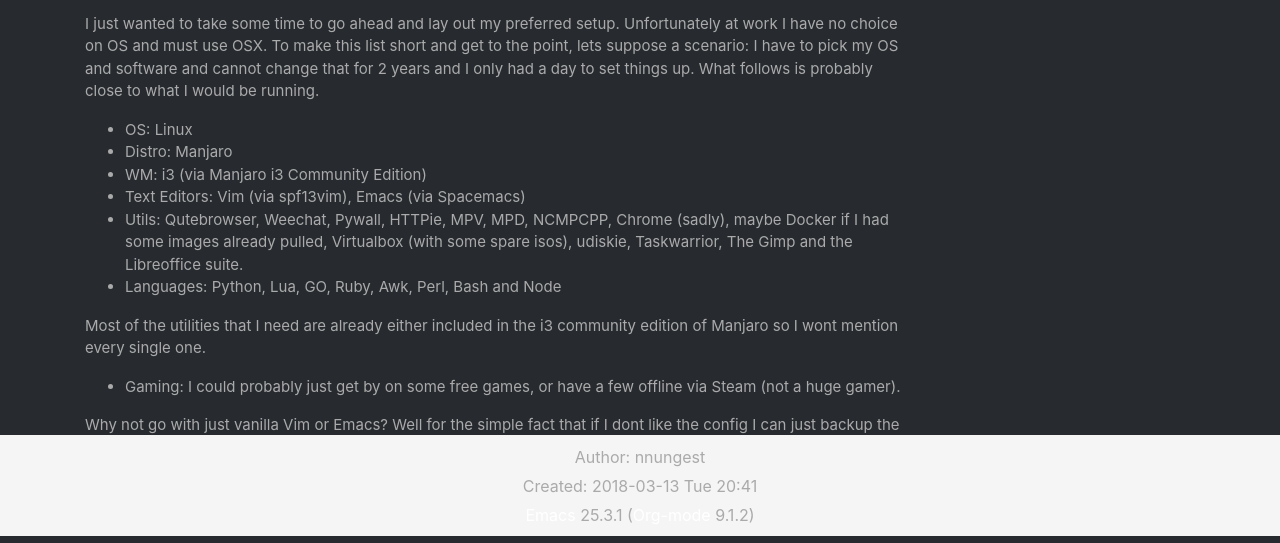
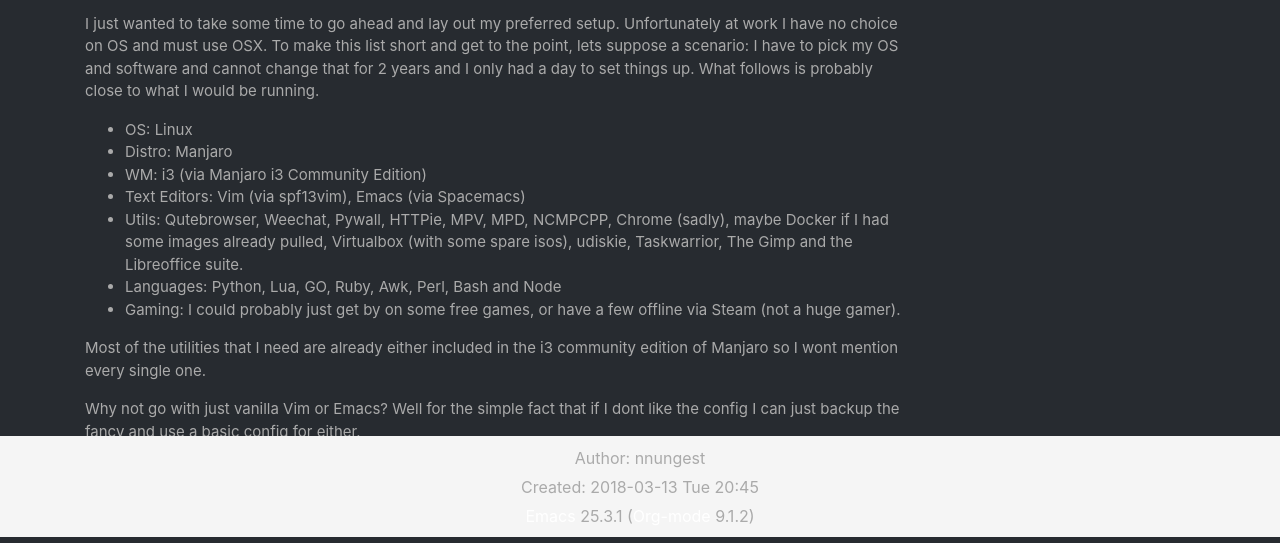
Before and after one commit to nnungest/nnungest.github.io_old, a plain HTML site: page index.html in a window 1280 px wide. Shown: the part 289-832 px from the top of the page. Drawn offline with Linux system fonts and the light colour scheme.

Commit message:
formatting

```diff
--- a/index.html
+++ b/index.html
@@ -2,7 +2,7 @@
 <html lang="en">
 <head>
 <title>unix ramblings</title>
-<!-- 2018-03-13 Tue 20:41 -->
+<!-- 2018-03-13 Tue 20:45 -->
 <meta charset="utf-8">
 <meta name="viewport" content="width=device-width, initial-scale=1">
 <meta name="generator" content="Org-mode">
@@ -228,14 +228,13 @@ I just wanted to take some time to go ahead and lay out my preferred setup. Unfo
 </li>
 <li>Languages: Python, Lua, GO, Ruby, Awk, Perl, Bash and Node
 </li>
+<li>Gaming: I could probably just get by on some free games, or have a few offline via Steam (not a huge gamer).
+</li>
 </ul>
+
 <p>
 Most of the utilities that I need are already either included in the i3 community edition of Manjaro so I wont mention every single one.
 </p>
-<ul class="org-ul">
-<li>Gaming: I could probably just get by on some free games, or have a few offline via Steam (not a huge gamer).
-</li>
-</ul>
 
 <p>
 Why not go with just vanilla Vim or Emacs? Well for the simple fact that if I dont like the config I can just backup the fancy and use a basic config for either.
@@ -244,6 +243,15 @@ Why not go with just vanilla Vim or Emacs? Well for the simple fact that if I do
 <p>
 That pretty much lays out what I like or don't like. I'm sure I missed at least a few thing from the list but you get the picture.
 </p>
+
+
+
+
+
+
+
+
+<hr >
 </div>
 </div>
 </div><div class="col-md-3"><nav id="table-of-contents">
@@ -257,7 +265,7 @@ That pretty much lays out what I like or don't like. I'm sure I missed at least
 </div></div></div>
 <footer id="postamble" class="">
 <div><p class="author">Author: nnungest</p>
-<p class="date">Created: 2018-03-13 Tue 20:41</p>
+<p class="date">Created: 2018-03-13 Tue 20:45</p>
 <p class="creator"><a href="http://www.gnu.org/software/emacs/">Emacs</a> 25.3.1 (<a href="http://orgmode.org">Org-mode</a> 9.1.2)</p>
 </div>
 </footer>
```
Also changed, not shown: 1 other file.
